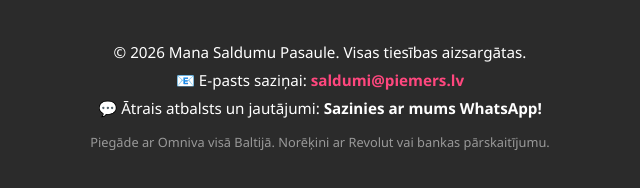
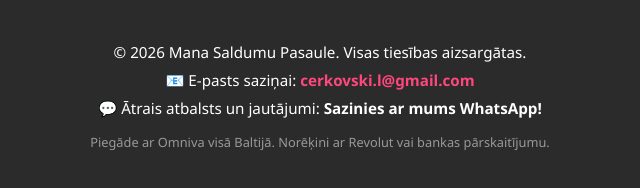
Before and after one commit to cerkovskisl-del/kapec-snacks, a plain HTML site: page mans-veikals/index.html in a window 1280 px wide. Shown: the part 6185-6373 px from the top of the page, 320-960 px from the left. Drawn offline with Linux system fonts and the light colour scheme; no server answers.

Commit message:
Update index.html

```diff
--- a/mans-veikals/index.html
+++ b/mans-veikals/index.html
@@ -564,7 +564,7 @@
 
   <footer>
     <p>© 2026 Mana Saldumu Pasaule. Visas tiesības aizsargātas.</p>
-    <p>📧 E-pasts saziņai: <a href="mailto:saldumi@piemers.lv">saldumi@piemers.lv</a></p>
+    <p>📧 E-pasts saziņai: <a href="mailto:saldumi@piemers.lv">cerkovski.l@gmail.com</a></p>
     <p>💬 Ātrais atbalsts un jautājumi: <strong>Sazinies ar mums WhatsApp!</strong></p>
     <p style="font-size: 0.8rem; color: #999; margin-top: 15px;">Piegāde ar Omniva visā Baltijā. Norēķini ar Revolut vai bankas pārskaitījumu.</p>
   </footer>
```
